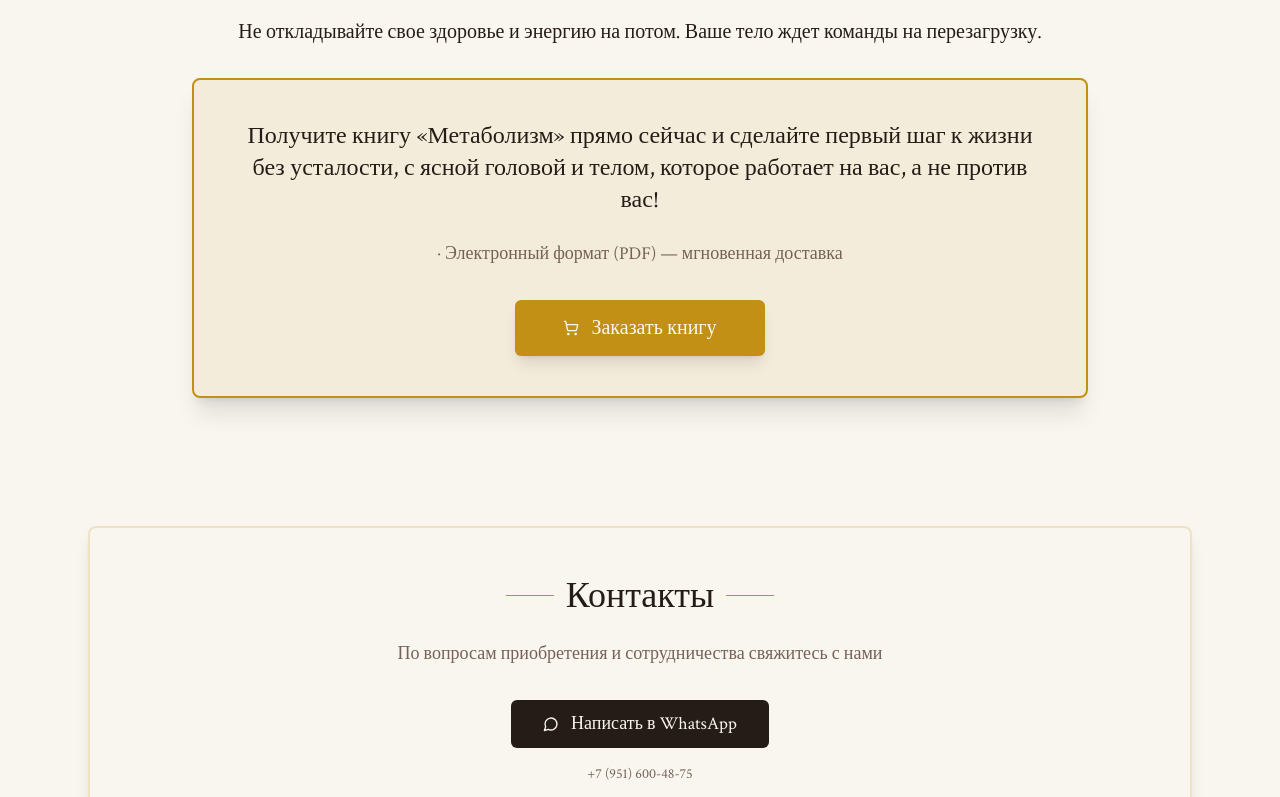
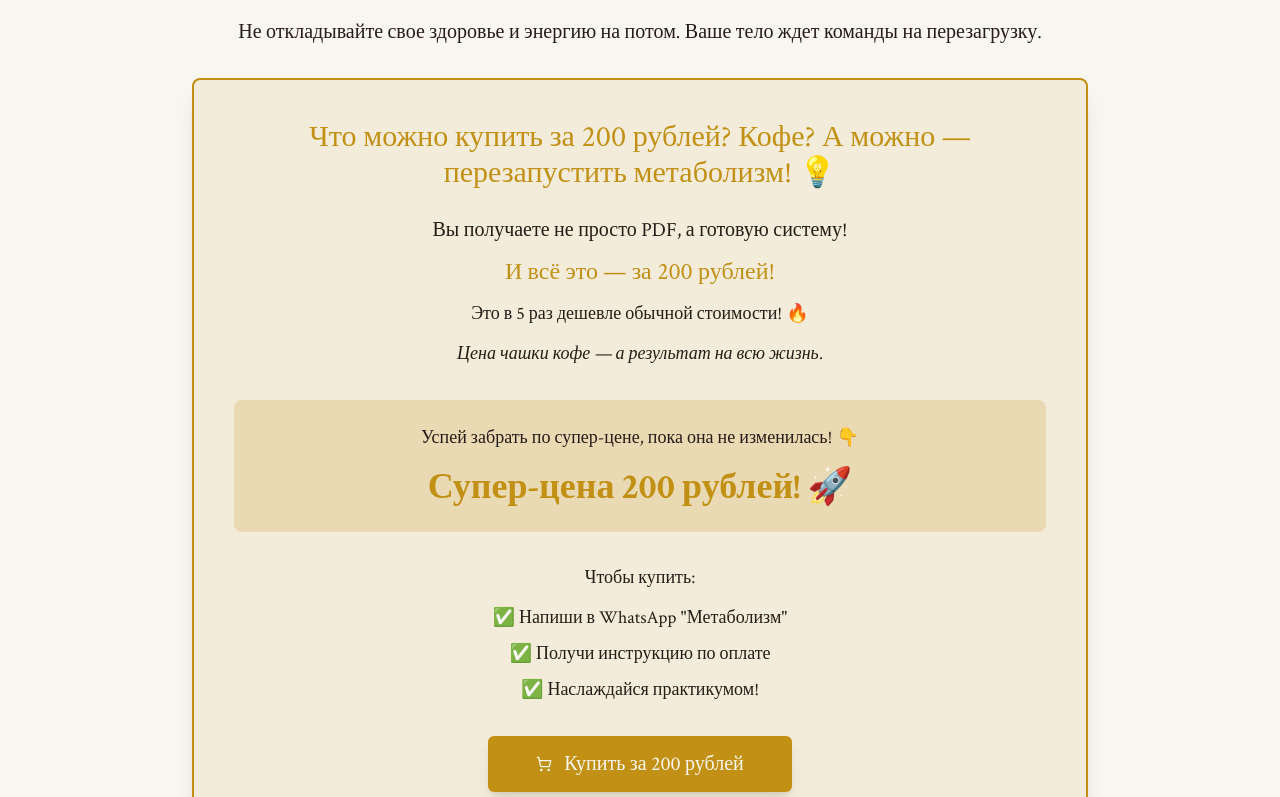
Before and after one commit to pr-poehali-dev/metabolism-book-presentation, a React (Vite) app: page / in a window 1280 px wide. Shown: the part 4023-4820 px from the top of the page. Built offline with nearby package versions, Linux system fonts and the light colour scheme.

Commit message:
feat: добавлен практикум метаболизма 200р

```diff
--- a/src/pages/Index.tsx
+++ b/src/pages/Index.tsx
@@ -225,18 +225,39 @@ const Index = () => {
               </div>
 
               <Card className="border-2 border-accent bg-accent/10 p-10 text-center shadow-xl">
-                <p className="mb-6 text-2xl font-light">
-                  Получите книгу «Метаболизм» прямо сейчас и сделайте первый шаг к жизни без усталости,
-                  с ясной головой и телом, которое работает на вас, а не против вас!
-                </p>
-                <p className="mb-8 text-lg text-muted-foreground">· Электронный формат (PDF) — мгновенная доставка</p>
+                <div className="mb-8">
+                  <p className="mb-6 text-3xl font-medium text-accent">
+                    Что можно купить за 200 рублей? Кофе? А можно — перезапустить метаболизм! 💡
+                  </p>
+                  <div className="space-y-3 text-xl">
+                    <p>Вы получаете не просто PDF, а готовую систему!</p>
+                    <p className="text-2xl font-medium text-accent">И всё это — за 200 рублей!</p>
+                    <p className="text-lg">Это в 5 раз дешевле обычной стоимости! 🔥</p>
+                    <p className="text-lg italic">Цена чашки кофе — а результат на всю жизнь.</p>
+                  </div>
+                </div>
+
+                <div className="mb-8 rounded-lg bg-accent/20 p-6">
+                  <p className="mb-4 text-lg font-medium">Успей забрать по супер-цене, пока она не изменилась! 👇</p>
+                  <p className="text-4xl font-bold text-accent">Супер-цена 200 рублей! 🚀</p>
+                </div>
+
+                <div className="mb-8 space-y-3 text-lg">
+                  <p className="font-medium">Чтобы купить:</p>
+                  <ol className="space-y-2">
+                    <li>✅ Напиши в WhatsApp "Метаболизм"</li>
+                    <li>✅ Получи инструкцию по оплате</li>
+                    <li>✅ Наслаждайся практикумом!</li>
+                  </ol>
+                </div>
+
                 <Button
                   size="lg"
                   className="gap-3 bg-accent px-12 py-7 text-xl font-medium text-background shadow-lg transition-all hover:scale-110 hover:bg-accent/90 hover:shadow-2xl"
                   onClick={() => window.open("https://wa.me/79516004875", "_blank")}
                 >
                   <Icon name="ShoppingCart" size={28} />
-                  <span>Заказать книгу</span>
+                  <span>Купить за 200 рублей</span>
                 </Button>
               </Card>
             </div>
```
